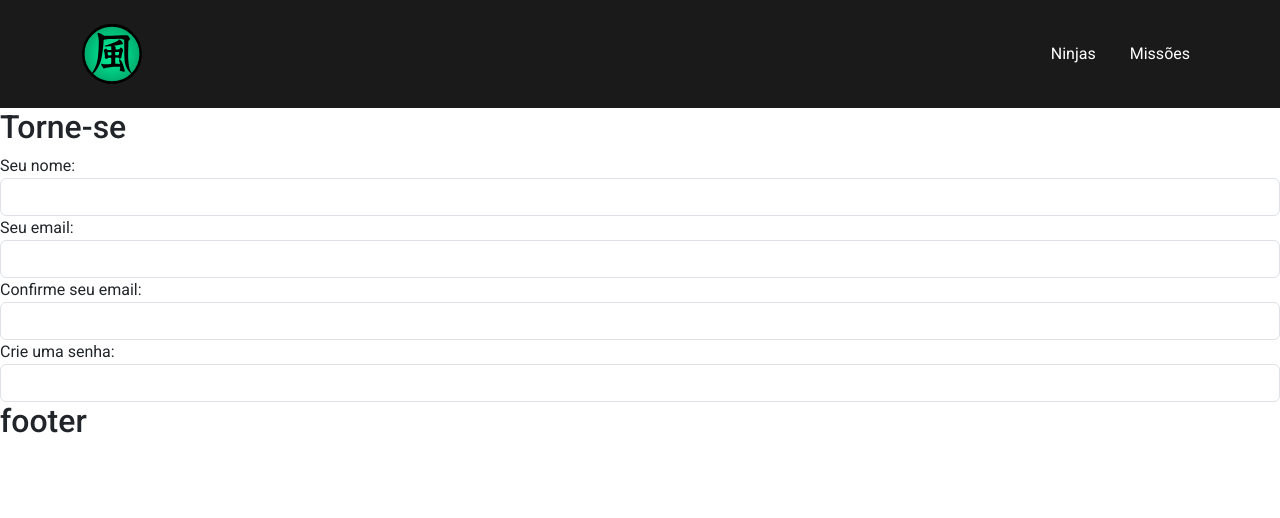
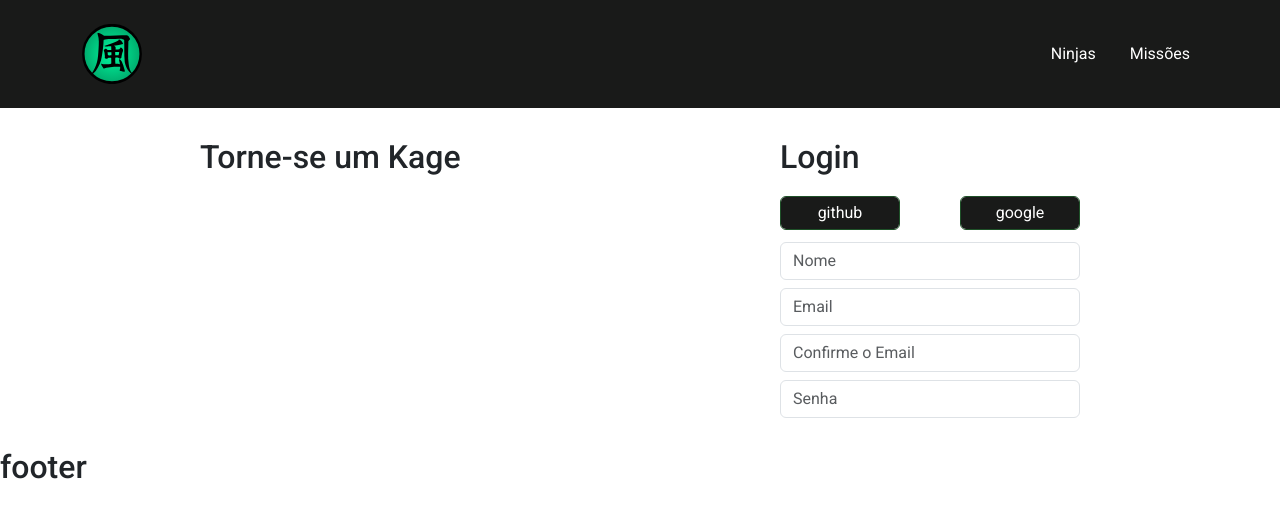
Before and after one commit to AdrielMarx/Aldeia-front, a React (Vite) app in the folder Aldeia/: page /login in a window 1280 px wide. Shown: the top 518 px of the page. Built offline with nearby package versions, Linux system fonts and the light colour scheme.

Commit message:
Algumas estilizações no formulário de cadastro de usuário

```diff
--- a/Aldeia/src/pages/Login.jsx
+++ b/Aldeia/src/pages/Login.jsx
@@ -1,4 +1,5 @@
 import { useForm } from "react-hook-form"
+import "../styles/Login.css"
 
 function Login () {
 
@@ -7,43 +8,49 @@ function Login () {
     handleSubmit,
     formState: { errors },
   } = useForm()
+
   return (
-    <main>
+    <main className="login-page">
+      <aside className="cardInfo">
+        <h2>Torne-se um Kage</h2>
+      </aside>
       <section>
-        <h2>Torne-se</h2>
-      </section>
-      <section>
-        <div>
-          <form className="form-section" >
+        <div className="form-login">
+          <h2>Login</h2>
+          <section className="loginRedes">
+              <button className="botaoRedes">github</button>
+              <button className="botaoRedes">google</button>
+          </section>
+          <form className="form-section">
             <div>
-              <label htmlFor="userName">Seu nome:</label>
               <input type="text"
               id="userName"
               name="userName"
+              placeholder="Nome"
               className="form-control"
               {...register("userName", { required: "Nome obrigatório" })} />
             </div>
             <div>
-              <label htmlFor="email">Seu email:</label>
               <input type="email"
               id="email"
               name="email"
+              placeholder="Email"
               className="form-control"
               {...register("email", { required: "Email obrigatório"})} />
             </div>
             <div>
-              <label htmlFor="emailConfirm">Confirme seu email:</label>
               <input type="email"
               name="emailConfirm"
               id="emailConfirm"
+              placeholder="Confirme o Email"
               className="form-control"
               {...register("emailConfirm", { required: "Confirmação de email obrigatória" })} />
             </div>
             <div>
-              <label htmlFor="userSenha">Crie uma senha:</label>
               <input type="password"
               name="userSenha"
               id="userSenha"
+              placeholder="Senha"
               className="form-control"
               {...register("userSenha", {required: "Senha obrigatória" })} />
             </div>
--- /dev/null
+++ b/Aldeia/src/styles/Login.css
@@ -0,0 +1,44 @@
+.form-login {
+  width: 300px;
+  display: flex;
+  flex-direction: column;
+  gap: 12px;
+}
+
+.login-page {
+  display: flex;
+  justify-content: space-between;
+  padding: 30px 200px;
+}
+
+.carInfo {
+  width: 300px;
+}
+
+.form-section {
+  display: flex;
+  flex-direction: column;
+  gap: 8px;
+}
+
+.loginRedes {
+  display: flex;
+  justify-content: space-between;
+}
+
+.botaoRedes {
+  padding: 4px;
+  width: 120px;
+  color: white;
+  border: 1px solid #1E5128;
+  box-shadow: 0 0 40px 40px #191A19 inset, 0 0 0 0 #1E5128;
+  transition: all 150ms ease-in-out;
+  background-color: white;
+  border-radius: 6px;
+  vertical-align: middle;
+}
+
+.botaoRedes:hover {
+  box-shadow: 0 0 10px 0 #191A19 inset, 0 0 10px #1E5128;
+  color: #1E5128;
+}
```
